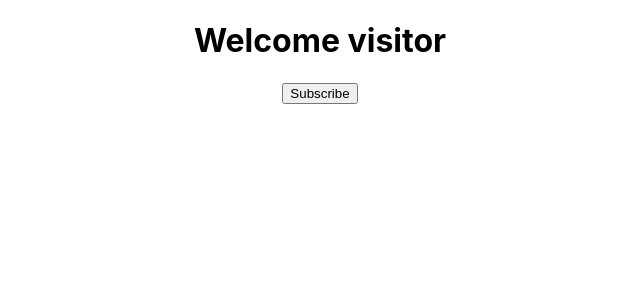
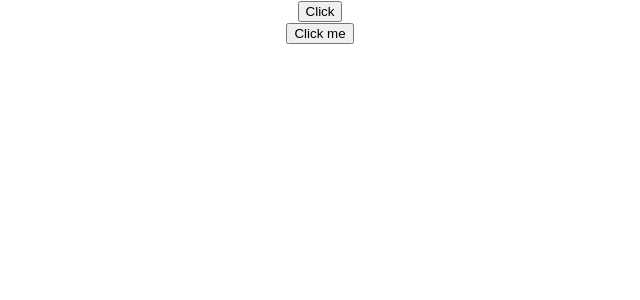
Before and after one commit to Samkiroko/react_course_cv, a React (Create React App) app: page / in a window 1280 px wide. Shown: the top 300 px of the page, without its empty margins (320-960 px from the left). Built offline with nearby package versions, Linux system fonts and the light colour scheme.

Commit message:
Event handler in function and classes

```diff
--- a/src/App.js
+++ b/src/App.js
@@ -3,6 +3,9 @@ import { Greet } from './components/Greet';
 import Welcome from './components/Welcome';
 import Hello from './components/Hello';
 import Message from './components/Message';
+import Counter from './components/Counter';
+import FunctionClick from './components/FunctionClick';
+import ClassClick from './components/ClassClick';
 
 function App() {
   return (
@@ -15,8 +18,11 @@ function App() {
       <Greet name="Njenga" heroName="wonder man" />
       <Welcome name="Njenga" heroName="wonder man" />
       <Welcome name="Njenga" heroName="wonder man" />
-      <Welcome name="Njenga" heroName="wonder man" /> */}
-      <Message></Message>
+      <Welcome name="Njenga" heroName="wonder man" />
+      {/* <Message></Message> */}
+      {/* <Counter></Counter>  */}
+      <FunctionClick></FunctionClick>
+      <ClassClick></ClassClick>
     </div>
   );
 }
--- /dev/null
+++ b/src/components/ClassClick.js
@@ -0,0 +1,16 @@
+import React, { Component } from 'react';
+
+class ClassClick extends Component {
+  clickHandler() {
+    console.log('clicked the button yeah');
+  }
+  render() {
+    return (
+      <div>
+        <button onClick={this.clickHandler}>Click me</button>
+      </div>
+    );
+  }
+}
+
+export default ClassClick;
--- /dev/null
+++ b/src/components/Counter.js
@@ -0,0 +1,45 @@
+import React, { Component } from 'react';
+
+class Counter extends Component {
+  constructor(props) {
+    super(props);
+
+    this.state = {
+      count: 0,
+    };
+  }
+  increment() {
+    // this.setState(
+    //   {
+    //     count: this.state.count + 1,
+    //   },
+    //   () => {
+    //     console.log('callback value', this.state.count);
+    //   }
+    // );
+    this.setState((prevState) => ({
+      count: prevState.count + 1,
+    }));
+    console.log(this.state.count);
+  }
+  incrementFive() {
+    this.increment();
+    this.increment();
+    this.increment();
+    this.increment();
+    this.increment();
+    this.increment();
+  }
+
+  render() {
+    const { count } = this.state;
+    return (
+      <div>
+        <div>count - {count}</div>
+        <button onClick={() => this.incrementFive()}>Increment</button>
+      </div>
+    );
+  }
+}
+
+export default Counter;
--- /dev/null
+++ b/src/components/FunctionClick.js
@@ -0,0 +1,14 @@
+import React from 'react';
+
+function FunctionClick() {
+  function clickHandler() {
+    console.log('button click');
+  }
+  return (
+    <div>
+      <button onClick={clickHandler}>Click</button>
+    </div>
+  );
+}
+
+export default FunctionClick;
--- a/src/components/Greet.js
+++ b/src/components/Greet.js
@@ -4,13 +4,13 @@ import { React } from 'react';
 //   return <h1>Hello samuel</h1>;
 // }
 
-export const Greet = (props) => {
+export const Greet = ({ name, heroName, children }) => {
   return (
     <div>
       <h1>
-        Hello {props.name} a.k.a {props.heroName}
+        Hello {name} a.k.a {heroName}
       </h1>
-      <p>{props.children}</p>
+      <p>{children}</p>
     </div>
   );
 };
--- a/src/components/Welcome.js
+++ b/src/components/Welcome.js
@@ -2,9 +2,11 @@ import React, { Component } from 'react';
 
 class Welcome extends Component {
   render() {
+    const { name, heroName } = this.props;
+    // const {state1, state2} = this.state
     return (
       <h1>
-        Welcome {this.props.name} aka {this.props.heroName}
+        Welcome {name} aka {heroName}
       </h1>
     );
   }
```
Also changed, not shown: 1 other file (tests, documents, lock files or other folders).
